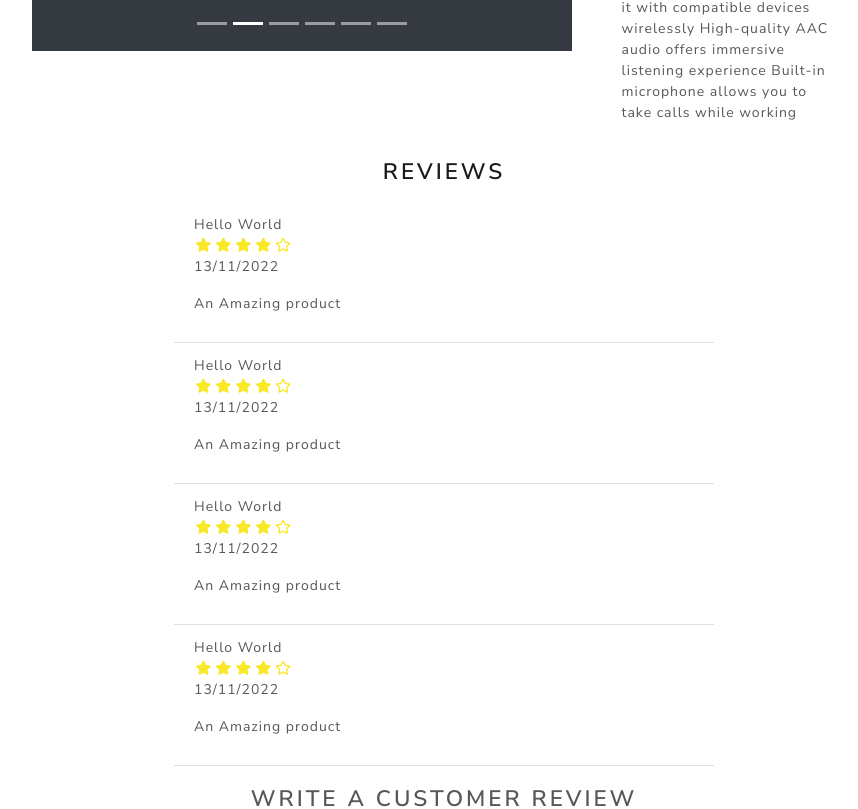
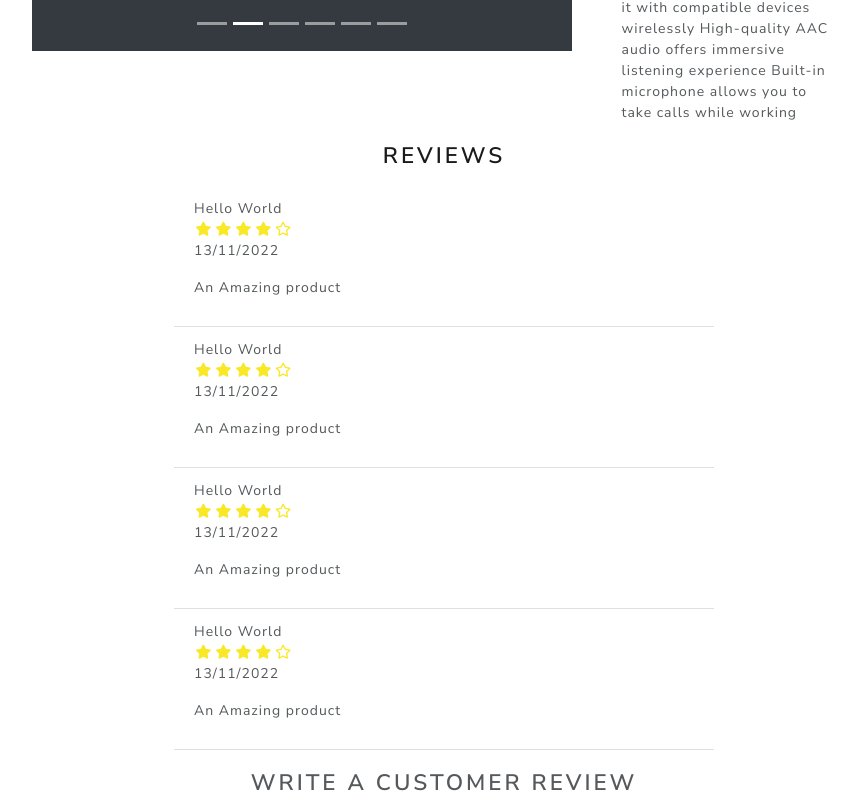
Before and after one commit to nednassim/TP_IGL, a React (Vite) app in the folder client/: page /product/1 in a window 1280 px wide. Shown: the part 553-1362 px from the top of the page, without its empty margins (196-1054 px from the left). Built offline with nearby package versions, Linux system fonts and the light colour scheme.

Commit message:
Little Fix

```diff
--- a/client/src/pages/EstatePage.jsx
+++ b/client/src/pages/EstatePage.jsx
@@ -73,7 +73,7 @@ const EstatePage = () => {
               </ListGroup>
             </Col>
           </Row>
-          <Row className="justify-content-center mt-3">
+          <Row className="justify-content-center">
             <Col md={6}>
               <h2 className="text-center">Reviews</h2>
               {product.reviews.length === 0 && <Message>No Reviews</Message>}
```
